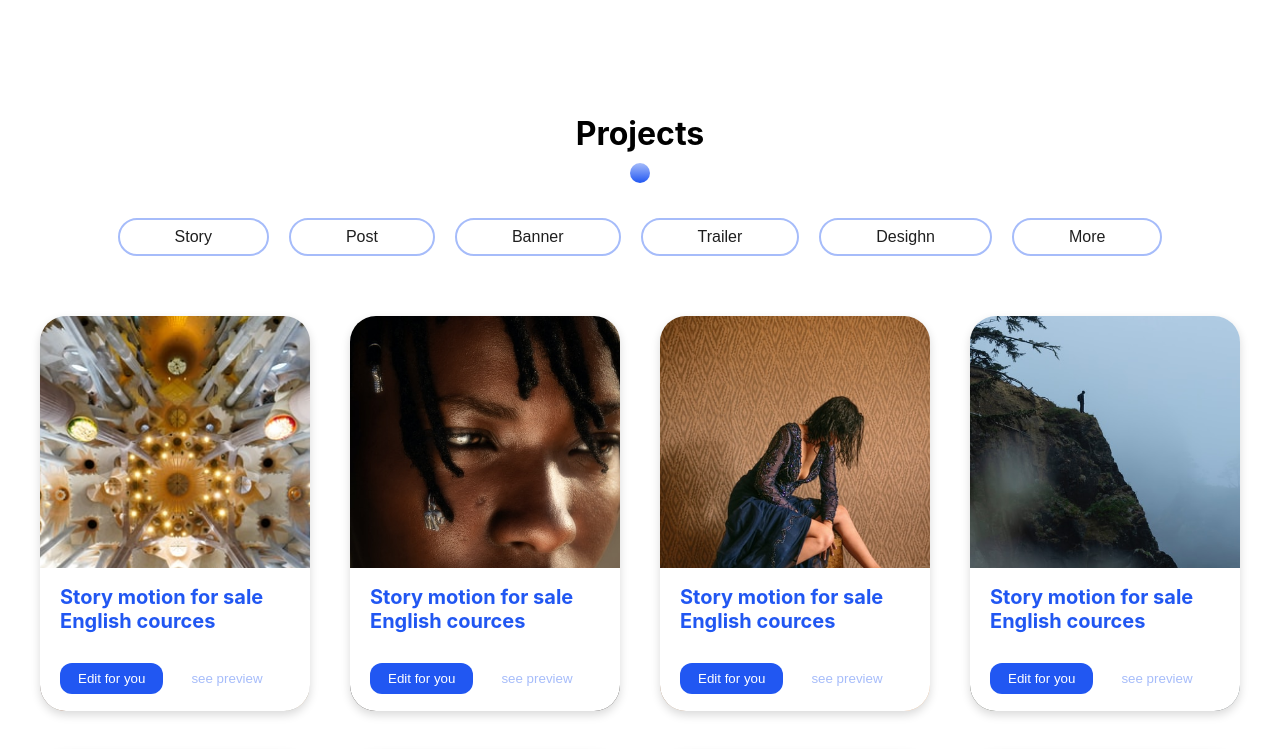
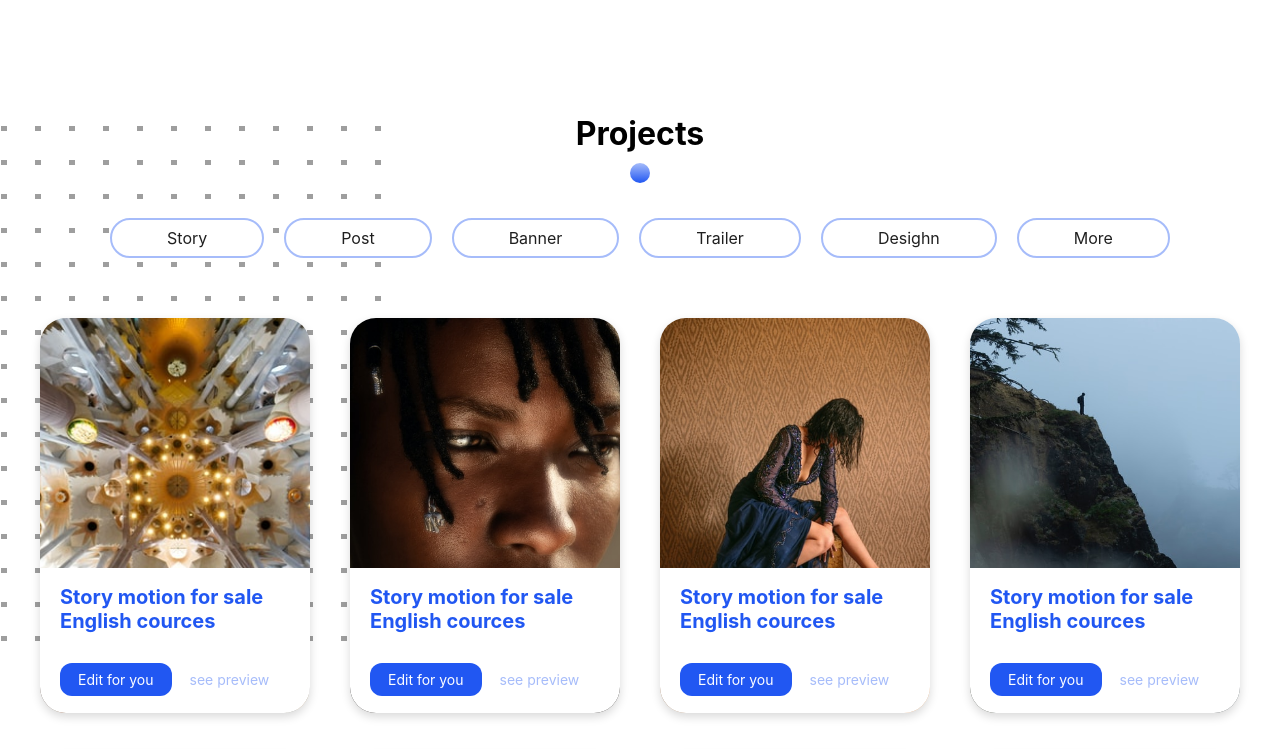
Before and after one commit to YaroslavShh/portfolio, a React (Create React App) app: page / in a window 1280 px wide. Shown: the part 1240-1989 px from the top of the page. Built offline with nearby package versions, Linux system fonts and the light colour scheme; grey boxes are pictures that could not be loaded.

Commit message:
correction project page and skills page

```diff
--- a/package.json
+++ b/package.json
@@ -2,6 +2,7 @@
   "name": "portfolio",
   "version": "0.1.0",
   "private": true,
+  "homepage": "https://YaroslavShh.github.io/portfolio",
   "dependencies": {
     "@testing-library/jest-dom": "^5.14.1",
     "@testing-library/react": "^13.0.0",
@@ -11,6 +12,7 @@
     "@types/react": "^18.0.0",
     "@types/react-dom": "^18.0.0",
     "@types/styled-components": "^5.1.26",
+    "gh-pages": "^6.0.0",
     "react": "^18.2.0",
     "react-dom": "^18.2.0",
     "react-scripts": "5.0.1",
@@ -22,7 +24,9 @@
     "start": "react-scripts start",
     "build": "react-scripts build",
     "test": "react-scripts test",
-    "eject": "react-scripts eject"
+    "eject": "react-scripts eject",
+    "predeploy": "yarn run build",
+    "deploy": "gh-pages -d build"
   },
   "eslintConfig": {
     "extends": [
--- a/public/index.html
+++ b/public/index.html
@@ -24,6 +24,9 @@
       work correctly both with client-side routing and a non-root public URL.
       Learn how to configure a non-root public URL by running `npm run build`.
     -->
+    <link rel="preconnect" href="https://fonts.googleapis.com">
+    <link rel="preconnect" href="https://fonts.gstatic.com" crossorigin>
+    <link href="https://fonts.googleapis.com/css2?family=Roboto:wght@400;700&display=swap" rel="stylesheet">
     <title>React App</title>
   </head>
   <body>
--- a/src/components/GlobalStyle.styled.tsx
+++ b/src/components/GlobalStyle.styled.tsx
@@ -12,9 +12,7 @@ export const GlobalStyle = createGlobalStyle`
     text-decoration: none;
   }
   body {
-    font-family: -apple-system, BlinkMacSystemFont, 'Segoe UI', 'Roboto', 'Oxygen',
-    'Ubuntu', 'Cantarell', 'Fira Sans', 'Droid Sans', 'Helvetica Neue',
-    sans-serif;
+    font-family: -apple-system, BlinkMacSystemFont, 'Roboto', sans-serif;
     -webkit-font-smoothing: antialiased;
     -moz-osx-font-smoothing: grayscale;
   }
--- a/src/components/Main/Main.styled.tsx
+++ b/src/components/Main/Main.styled.tsx
@@ -13,7 +13,7 @@ export const Main = (props: any) => {
 }
 
 
-export const MainStyled = styled.main`
+export const MainStyled = styled.section`
   background: linear-gradient(to right, ${MyTheme.colors.colorBack.primary} 40%, ${MyTheme.colors.colorText.third} 30%, ${MyTheme.colors.colorText.third} 30%);
   width: 100%;
   height: 100%;
--- a/src/components/Projects/Card/Button/Button.styled.tsx
+++ b/src/components/Projects/Card/Button/Button.styled.tsx
@@ -8,18 +8,27 @@ type ButtonPropsType = {
 
 export const Button = (props: ButtonPropsType) => {
     return (
-        <BtnStyle text={props.text} backColor={props.backColor}>{props.text}</BtnStyle>
+        <BtnStyle text={props.text} backColor={props.backColor} href={"#"}>{props.text}</BtnStyle>
     )
 }
 
-export const BtnStyle = styled.button<ButtonPropsType>`
+export const BtnStyle = styled.a<ButtonPropsType>`
   border-radius: 12px;
   padding: 8px 18px;
   cursor: pointer;
+  font-size: 14px;
   background-color: transparent;
+  transition: 0.5s ease;
   color: ${MyTheme.colors.colorBack.primary};
+  &:hover {
+    color: rgba(57, 57, 57, 1);
+  }
   ${props => props.backColor && css<ButtonPropsType>`
     background-color: ${MyTheme.colors.colorBack.secondary};
     color: rgba(255, 255, 255, 1);
+    &:hover {
+      background-color: rgba(57, 57, 57, 1);
+      color: #fff;
+    }
   `}
 `
--- a/src/components/Projects/Card/Card.styled.tsx
+++ b/src/components/Projects/Card/Card.styled.tsx
@@ -12,8 +12,10 @@ export const Card = (props: CardPropsType) => {
         <CardStyle img={props.img} size={props.size}>
             <CardText>
                 <Heading3 text={"Story motion for sale English cources"}/>
+                <BtnWrapper>
                     <Button text={"Edit for you"} backColor/>
                     <Button text={"see preview"}/>
+                </BtnWrapper>
             </CardText>
         </CardStyle>
     )
@@ -38,7 +40,8 @@ export const CardText = styled.div`
   text-align: left;
   border-radius: 0 0 26px 26px;
   background-color: rgba(255, 255, 255, 1);
-  button + button {
-    margin-left: 10px;
-  }
 `
+
+export const BtnWrapper = styled.div`
+  display: flex;
+`
--- a/src/components/Projects/Menu/MenuBtn.styled.tsx
+++ b/src/components/Projects/Menu/MenuBtn.styled.tsx
@@ -7,15 +7,20 @@ type MenuBtnPropsType = {
 }
 export const MenuBtn = (props: MenuBtnPropsType) => {
     return (
-        <MenuBtnStyle>{props.text}</MenuBtnStyle>
+        <MenuBtnStyle href={"#"}>{props.text}</MenuBtnStyle>
     )
 }
 
-export const MenuBtnStyle = styled.button`
+export const MenuBtnStyle = styled.a`
   padding: 8px 55px;
   border: 2px solid rgba(166, 188, 250, 1);
   border-radius: 68px;
   color: rgba(31, 31, 31, 1);
-  background-color: transparent;
+  background-color: #fff;
   font-size: ${MyTheme.fontSize.fourth};
+  transition: 0.5s ease;
+  &:hover {
+    background-color: rgba(166, 188, 250, 1);
+    color: #fff;
+  }
 `
--- a/src/components/Projects/Projects.styled.tsx
+++ b/src/components/Projects/Projects.styled.tsx
@@ -6,7 +6,7 @@ import Img2 from "./Card/images/2.png";
 import Img3 from "./Card/images/3.png";
 import Img4 from "./Card/images/4.png";
 import {MenuBtn} from "./Menu/MenuBtn.styled";
-
+import SvgTochka from "./Tochka.svg";
 
 export const Projects = (props: any) => {
     return (
@@ -30,6 +30,200 @@ export const Projects = (props: any) => {
                 <Card img={Img3}/>
                 <Card img={Img4}/>
             </CardWrapper>
+            <GridTochka>
+                <Tochka/>
+                <Tochka/>
+                <Tochka/>
+                <Tochka/>
+                <Tochka/>
+                <Tochka/>
+                <Tochka/>
+                <Tochka/>
+                <Tochka/>
+                <Tochka/>
+                <Tochka/>
+                <Tochka/>
+                <Tochka/>
+                <Tochka/>
+                <Tochka/>
+                <Tochka/>
+                <Tochka/>
+                <Tochka/>
+                <Tochka/>
+                <Tochka/>
+                <Tochka/>
+                <Tochka/>
+                <Tochka/>
+                <Tochka/>
+                <Tochka/>
+                <Tochka/>
+                <Tochka/>
+                <Tochka/>
+                <Tochka/>
+                <Tochka/>
+                <Tochka/>
+                <Tochka/>
+                <Tochka/>
+                <Tochka/>
+                <Tochka/>
+                <Tochka/>
+                <Tochka/>
+                <Tochka/>
+                <Tochka/>
+                <Tochka/>
+                <Tochka/>
+                <Tochka/>
+                <Tochka/>
+                <Tochka/>
+                <Tochka/>
+                <Tochka/>
+                <Tochka/>
+                <Tochka/>
+                <Tochka/>
+                <Tochka/>
+                <Tochka/>
+                <Tochka/>
+                <Tochka/>
+                <Tochka/>
+                <Tochka/>
+                <Tochka/>
+                <Tochka/>
+                <Tochka/>
+                <Tochka/>
+                <Tochka/>
+                <Tochka/>
+                <Tochka/>
+                <Tochka/>
+                <Tochka/>
+                <Tochka/>
+                <Tochka/>
+                <Tochka/>
+                <Tochka/>
+                <Tochka/>
+                <Tochka/>
+                <Tochka/>
+                <Tochka/>
+                <Tochka/>
+                <Tochka/>
+                <Tochka/>
+                <Tochka/>
+                <Tochka/>
+                <Tochka/>
+                <Tochka/>
+                <Tochka/>
+                <Tochka/>
+                <Tochka/>
+                <Tochka/>
+                <Tochka/>
+                <Tochka/>
+                <Tochka/>
+                <Tochka/>
+                <Tochka/>
+                <Tochka/>
+                <Tochka/>
+                <Tochka/>
+                <Tochka/>
+                <Tochka/>
+                <Tochka/>
+                <Tochka/>
+                <Tochka/>
+                <Tochka/>
+                <Tochka/>
+                <Tochka/>
+                <Tochka/>
+                <Tochka/>
+                <Tochka/>
+                <Tochka/>
+                <Tochka/>
+                <Tochka/>
+                <Tochka/>
+                <Tochka/>
+                <Tochka/>
+                <Tochka/>
+                <Tochka/>
+                <Tochka/>
+                <Tochka/>
+                <Tochka/>
+                <Tochka/>
+                <Tochka/>
+                <Tochka/>
+                <Tochka/>
+                <Tochka/>
+                <Tochka/>
+                <Tochka/>
+                <Tochka/>
+                <Tochka/>
+                <Tochka/>
+                <Tochka/>
+                <Tochka/>
+                <Tochka/>
+                <Tochka/>
+                <Tochka/>
+                <Tochka/>
+                <Tochka/>
+                <Tochka/>
+                <Tochka/>
+                <Tochka/>
+                <Tochka/>
+                <Tochka/>
+                <Tochka/>
+                <Tochka/>
+                <Tochka/>
+                <Tochka/>
+                <Tochka/>
+                <Tochka/>
+                <Tochka/>
+                <Tochka/>
+                <Tochka/>
+                <Tochka/>
+                <Tochka/>
+                <Tochka/>
+                <Tochka/>
+                <Tochka/>
+                <Tochka/>
+                <Tochka/>
+                <Tochka/>
+                <Tochka/>
+                <Tochka/>
+                <Tochka/>
+                <Tochka/>
+                <Tochka/>
+                <Tochka/>
+                <Tochka/>
+                <Tochka/>
+                <Tochka/>
+                <Tochka/>
+                <Tochka/>
+                <Tochka/>
+                <Tochka/>
+                <Tochka/>
+                <Tochka/>
+                <Tochka/>
+                <Tochka/>
+                <Tochka/>
+                <Tochka/>
+                <Tochka/>
+                <Tochka/>
+                <Tochka/>
+                <Tochka/>
+                <Tochka/>
+                <Tochka/>
+                <Tochka/>
+                <Tochka/>
+                <Tochka/>
+                <Tochka/>
+                <Tochka/>
+                <Tochka/>
+                <Tochka/>
+                <Tochka/>
+                <Tochka/>
+                <Tochka/>
+                <Tochka/>
+                <Tochka/>
+                <Tochka/>
+                <Tochka/>
+                <Tochka/>
+            </GridTochka>
         </ProjStyle>
     )
 }
@@ -52,9 +246,26 @@ export const MenuWrapper = styled.div`
 export const CardWrapper = styled.div`
   display: grid;
   grid-auto-columns: 1fr;
-  grid-template-columns: repeat(4, 270px);
+  grid-template-columns: repeat(auto-fit, 270px);
   gap: 40px;
   justify-content: center;
   grid-template-rows: 1fr 1fr;
   margin-top: 60px;
 `
+
+export const GridTochka = styled.div`
+  position: absolute;
+  top: 70px;
+  left: 0px;
+  z-index: -1;
+  display: grid;
+  width: 410px;
+  grid-template-columns: repeat(auto-fit, 8px);
+  gap: 26px;
+`
+
+export const Tochka = styled.div`
+  background: no-repeat center/80% url(${SvgTochka});
+  width: 8px;
+  height: 8px;
+`
--- a/src/components/Stack/Icon/Icon.styled.tsx
+++ b/src/components/Stack/Icon/Icon.styled.tsx
@@ -8,7 +8,8 @@ type IconPropsType = {
 export const Icon = (props: IconPropsType) => {
     return (
         <IconStyle>
-            <svg xmlns="http://www.w3.org/2000/svg" width="120" height="120" viewBox="0 0 120 120" fill="none">
+            <svg version="1.1" xmlns="http://www.w3.org/2000/svg"
+                 width="120px" height="120px" viewBox="0 0 512 512">
                 <use xlinkHref={`${Sprite}#${props.iconId}`} />
             </svg>
         </IconStyle>
@@ -18,5 +19,4 @@ export const Icon = (props: IconPropsType) => {
 export const IconStyle = styled.div`
   width: 120px;
   height: 120px;
-  border: 1px solid red;
 `
--- a/src/components/Stack/Stack.styled.tsx
+++ b/src/components/Stack/Stack.styled.tsx
@@ -11,11 +11,9 @@ export const Stack = (props: any) => {
                 <Icon iconId ="html"/>
                 <Icon iconId ="css"/>
                 <Icon iconId ="js"/>
-                <Icon iconId ="react"/>
-                <Icon iconId ="sass"/>
+                <Icon iconId ="node"/>
                 <Icon iconId ="git"/>
                 <Icon iconId ="github"/>
-                <Icon iconId ="vscode"/>
             </StackWrapper>
         </StackStyle>
     )
@@ -32,7 +30,7 @@ export const StackWrapper = styled.div`
   display: grid;
   margin-top: 100px;
   grid-auto-columns: 1fr;
-  grid-template-columns: repeat(8, 120px);
+  grid-template-columns: repeat(6, 120px);
   gap: 40px;
   justify-content: center;
 `
```
Also changed, not shown: src/components/Main/About/Greeting/Btn/Button.styled.tsx (+8 -0 lines), src/components/Main/Header/Header.styled.tsx (+8 -1 lines), src/components/Stack/Icon/sprite-icon.svg, 1 other file (tests, documents, lock files or other folders).
